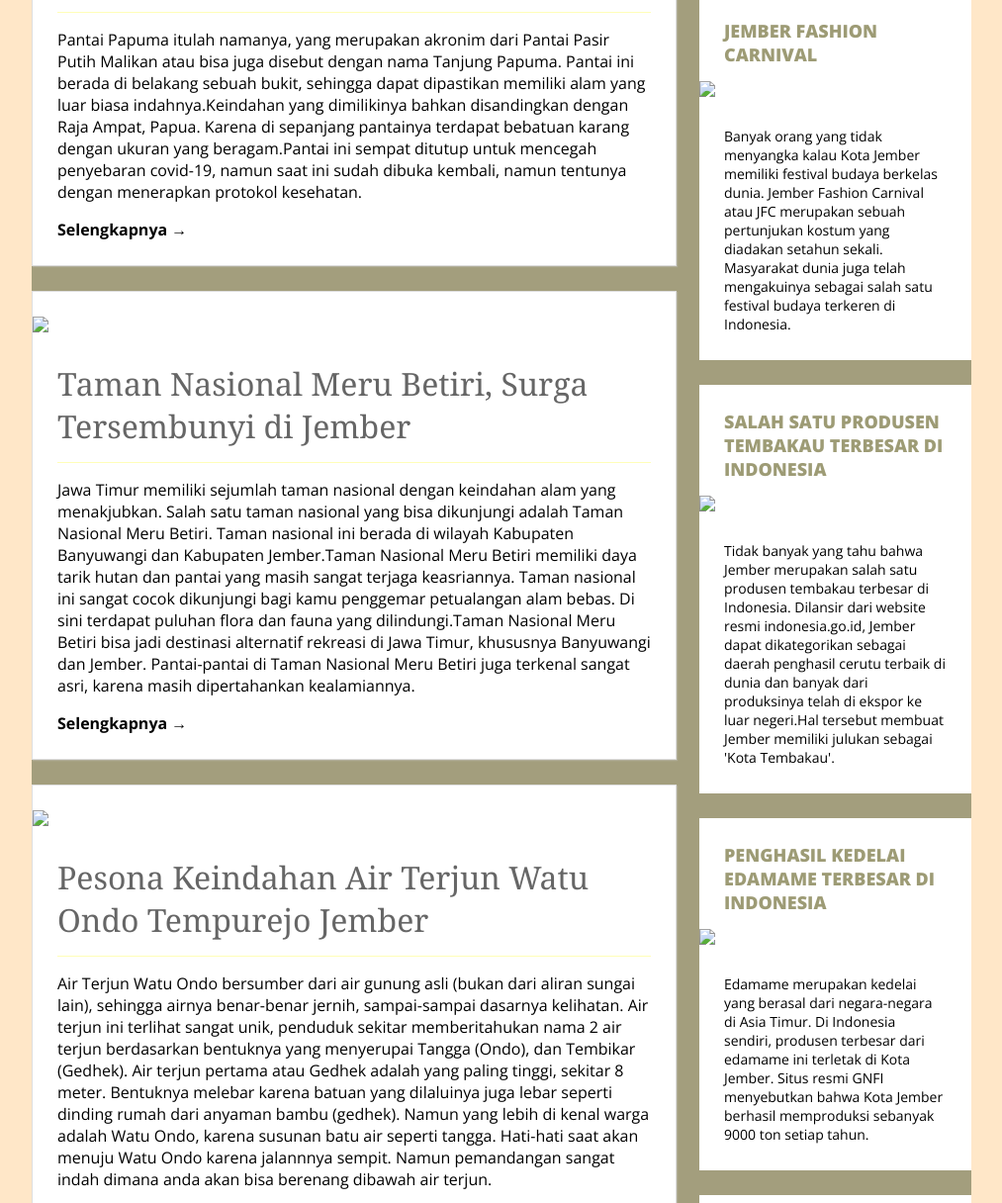
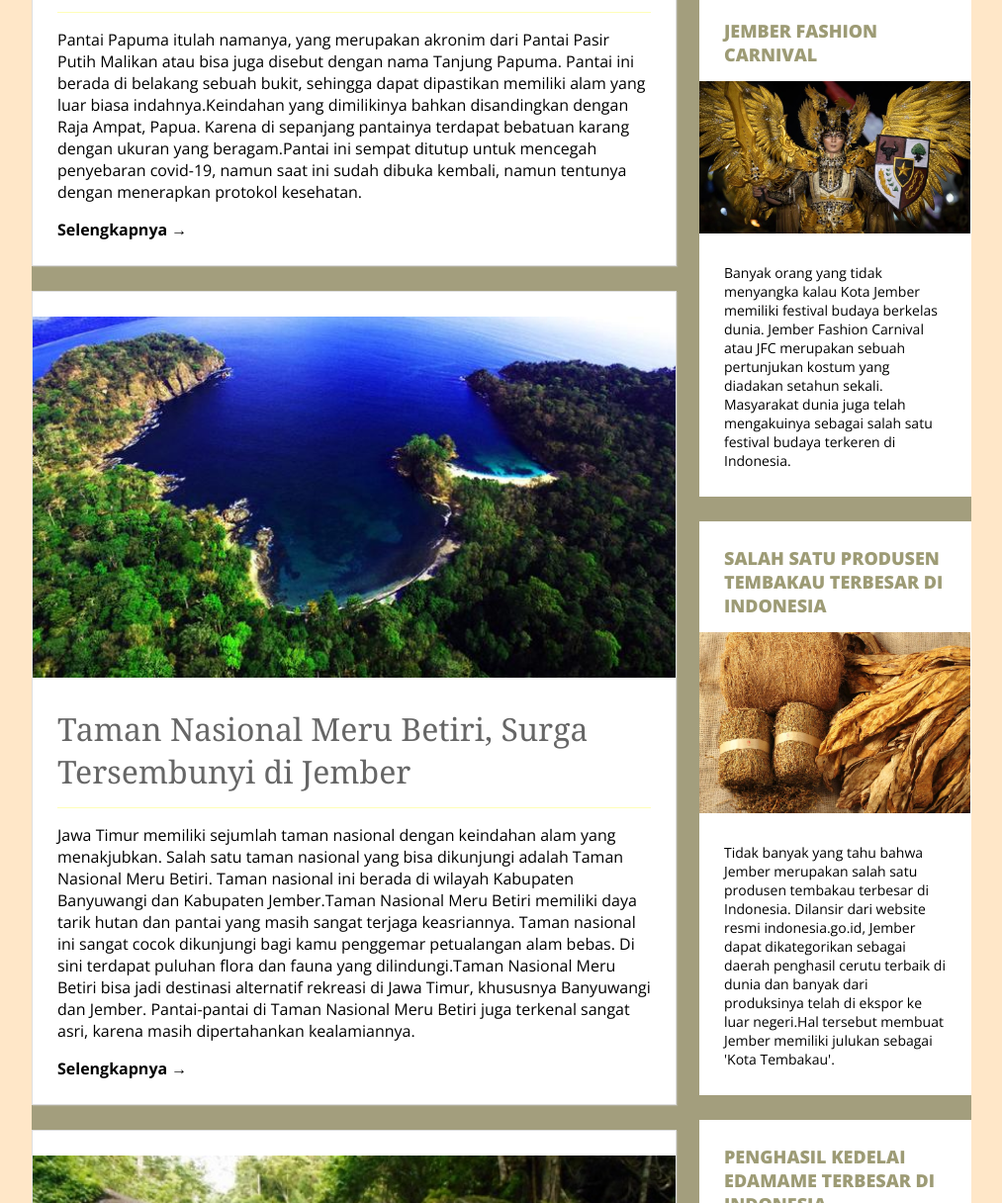
Before and after one commit to zulfaakfi/UTS, a plain HTML site: page index.html in a window 1280 px wide. Shown: the part 473-1689 px from the top of the page at 99% size, without its empty margins (133-1146 px from the left). Drawn offline with nearby package versions, Linux system fonts and the light colour scheme.

Commit message:
Update index.html

```diff
--- a/index.html
+++ b/index.html
@@ -34,27 +34,27 @@
                 <aside class="unik">
                     <div class="widget">
                         <h2>Suwar-Suwir</h2>
-                        <img src="sw.jpg">
+                        <img src=img/sw.jpg">
                         <p>Suwar-suwir merupakan makanan ringan yang berasal dari Kabupaten Jember, Jawa Timur. Suwar-suwir sendiri terbuat dari tape yang diolah sedemikian rupa hingga menjadi makanan ringan.</p>
                     </div>
                     <div class="widget">
                         <h2>Jember Fashion Carnival</h2>
-                        <img src="jfc.jpeg">
+                        <img src="img/jfc.jpeg">
                         <p>Banyak orang yang tidak menyangka kalau Kota Jember memiliki festival budaya berkelas dunia. Jember Fashion Carnival atau JFC merupakan sebuah pertunjukan kostum yang diadakan setahun sekali. Masyarakat dunia juga telah mengakuinya sebagai salah satu festival budaya terkeren di Indonesia.</p>
                     </div>
                     <div class="widget">
                         <h2>salah satu produsen tembakau terbesar di Indonesia </h2>
-                        <img src="tembakau.jpg">
+                        <img src="img/tembakau.jpg">
                         <p>Tidak banyak yang tahu bahwa Jember merupakan salah satu produsen tembakau terbesar di Indonesia. Dilansir dari website resmi indonesia.go.id, Jember dapat dikategorikan sebagai daerah penghasil cerutu terbaik di dunia dan banyak dari produksinya telah di ekspor ke luar negeri.Hal tersebut membuat Jember memiliki julukan sebagai 'Kota Tembakau'.</p>
                     </div>
                     <div class="widget">
                         <h2>Penghasil kedelai edamame terbesar di Indonesia</h2>
-                        <img src="edm.jpg">
+                        <img src="img/edm.jpg">
                         <p>Edamame merupakan kedelai yang berasal dari negara-negara di Asia Timur. Di Indonesia sendiri, produsen terbesar dari edamame ini terletak di Kota Jember. Situs resmi GNFI menyebutkan bahwa Kota Jember berhasil memproduksi sebanyak 9000 ton setiap tahun.</p>
                     </div>
                     <div class="widget">
                         <h2>Jember memiliki minuman khas dengan nama dan rasa yang cukup unik yaitu Wedang Cor</h2>
-                        <img src="cor.jpg">
+                        <img src="img/cor.jpg">
                         <p>Berbicara tentang kuliner, Jember memiliki salah satu minuman yang memiliki rasa dan nama yang cukup unik. Apa yang terlintas di pikiranmu ketika mendengar istilah 'wedang cor'? Intinya bukan minuman yang terbuat dari cor beton ya!.Minuman ini terbuat dari campuran susu, jahe, dan ketan hitam yang dijamin nikmat. Wedang cor sangat cocok dinikmati ketika suhu udara sedang dingin-dinginnya. Oleh karena itu, jangan banyak berpikir lagi jika ingin berkunjung ke Jember ya!</p>
                     </div>
                 </aside>
@@ -64,7 +64,7 @@
                         <div class="post-info">
                             Di Posting Oleh <b>Zulfa Akfi Fikrina (200601110118)</b>
                         </div>
-                        <img src="PPM.jpg">
+                        <img src="img/PPM.jpg">
                         <h1>Pantai Papuma, Pantai Eksotis di Jember</h1>
                         <hr>
                         <p>
@@ -73,7 +73,7 @@
                         <a href="#" class="continue-lendo">Selengkapnya →</a>
                     </div>
                     <div class="conteudo">
-                        <img src="mb.jpeg">
+                        <img src="img/mb.jpeg">
                         <h1> Taman Nasional Meru Betiri, Surga Tersembunyi di Jember</h1>
                         <hr>
                         <p>
@@ -82,7 +82,7 @@
                         <a href="#" class="continue-lendo">Selengkapnya →</a>
                     </div>
                     <div class="conteudo">
-                        <img src="watu.jpg">
+                        <img src="img/watu.jpg">
                         <h1> Pesona Keindahan Air Terjun Watu Ondo Tempurejo Jember </h1>
                         <hr>
                         <p>
```
